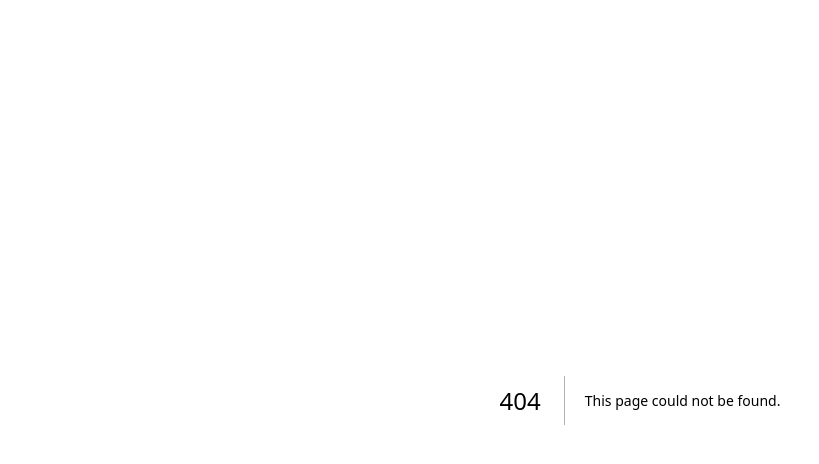
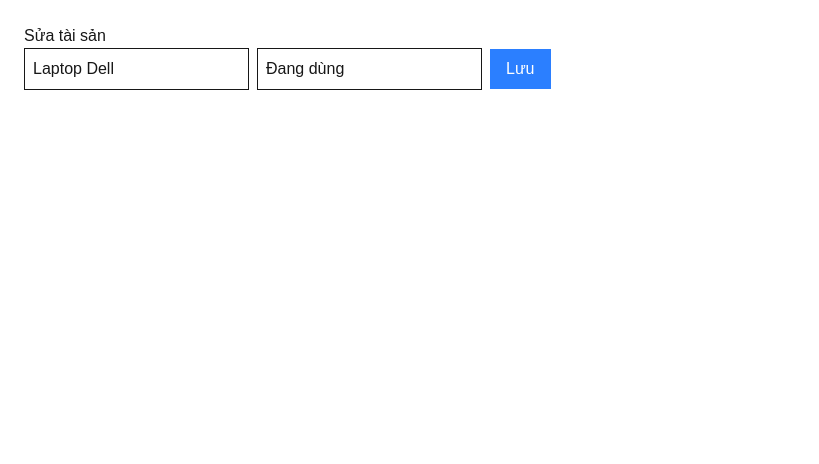
Before and after one commit to quyendc21v7n556/van-phong-so, a Next.js app: page /asset/1/edit in a window 1280 px wide. Before the commit this address had no page. Shown: the top 464 px of the page, without its empty margins (0-819 px from the left). Built offline with nearby package versions, Linux system fonts and the light colour scheme.

Commit message:
them delete edit confirm delete

```diff
--- /dev/null
+++ b/app/asset/[id]/edit/page.tsx
@@ -0,0 +1,45 @@
+"use client";
+
+import { useState } from "react";
+import { useRouter } from "next/navigation";
+import { getAssetById, updateAsset } from "@/lib/assetService";
+
+export default function EditAsset({ params }: { params: { id: string } }) {
+  const router = useRouter();
+  const asset = getAssetById(params.id);
+
+  const [name, setName] = useState(asset?.name || "");
+  const [status, setStatus] = useState(asset?.status || "");
+
+  if (!asset) return <div>Không tìm thấy tài sản</div>;
+
+  const handleUpdate = () => {
+    updateAsset(params.id, { name, status });
+    router.push("/asset");
+  };
+
+  return (
+    <div className="p-6">
+      <h1>Sửa tài sản</h1>
+
+      <input
+        value={name}
+        onChange={(e) => setName(e.target.value)}
+        className="border p-2 mr-2"
+      />
+
+      <input
+        value={status}
+        onChange={(e) => setStatus(e.target.value)}
+        className="border p-2 mr-2"
+      />
+
+      <button
+        onClick={handleUpdate}
+        className="bg-blue-500 text-white px-4 py-2"
+      >
+        Lưu
+      </button>
+    </div>
+  );
+}
--- a/app/asset/[id]/page.tsx
+++ b/app/asset/[id]/page.tsx
@@ -1,4 +1,4 @@
-import { getAssetById } from "@/lib/assetService";
+import { getAssetById, deleteAsset } from "@/lib/assetService";
 import Link from "next/link";
 
 export default function AssetDetail({
@@ -20,6 +20,26 @@ export default function AssetDetail({
         {asset.name}
       </h1>
       <p>Trạng thái: {asset.status}</p>
+
+      {/* 👇 THÊM 2 NÚT Ở ĐÂY */}
+      <div className="mt-4 space-x-4">
+        <Link
+          href={`/asset/${params.id}/edit`}
+          className="text-blue-500"
+        >
+          Sửa
+        </Link>
+
+        <button
+          onClick={() => {
+            deleteAsset(params.id);
+            window.location.href = "/asset";
+          }}
+          className="text-red-500"
+        >
+          Xóa
+        </button>
+      </div>
     </div>
   );
 }
--- a/app/asset/page.tsx
+++ b/app/asset/page.tsx
@@ -4,7 +4,7 @@ import { useEffect, useState } from "react";
 import Link from "next/link";
 import { getAssets } from "@/lib/assetService";
 import { Asset } from "@/lib/assetService";
-
+import { deleteAsset } from "@/lib/assetService";
 export default function AssetPage() {
   const [assets, setAssets] = useState<Asset[]>([]);
   const [loading, setLoading] = useState(true);
@@ -27,10 +27,26 @@ export default function AssetPage() {
 
       <Link href="/asset/create">+ Tạo tài sản</Link>
 
-      {assets.map(a => (
-        <div key={a.id}>
+      {assets.map((a) => (
+        <div key={a.id} className="border p-3 mt-2 rounded">
           <Link href={`/asset/${a.id}`}>
             {a.name} - {a.status}
+          </Link>
+
+          <button
+            onClick={() => {
+              if (confirm("Bạn chắc chắn muốn xóa không?")) {
+                deleteAsset(a.id);
+                setAssets((prev) => prev.filter((item) => item.id !== a.id));
+              }
+            }}
+            className="ml-4 text-red-500"
+          >
+            Xóa
+          </button>
+
+          <Link href={`/asset/${a.id}/edit`} className="ml-4 text-blue-500">
+            Sửa
           </Link>
         </div>
       ))}
--- a/lib/assetService.ts
+++ b/lib/assetService.ts
@@ -23,3 +23,16 @@ export const getAssetById = (id: string) =>
 export const addAsset = (asset: Asset) => {
   assets.push(asset);
 };
+
+export const deleteAsset = (id: string) => {
+  const index = assets.findIndex(a => a.id === id);
+  if (index !== -1) {
+    assets.splice(index, 1);
+  }
+};
+export const updateAsset = (id: string, updatedData: Partial<Asset>) => {
+  const asset = assets.find(a => a.id === id);
+  if (asset) {
+    Object.assign(asset, updatedData);
+  }
+};
```
